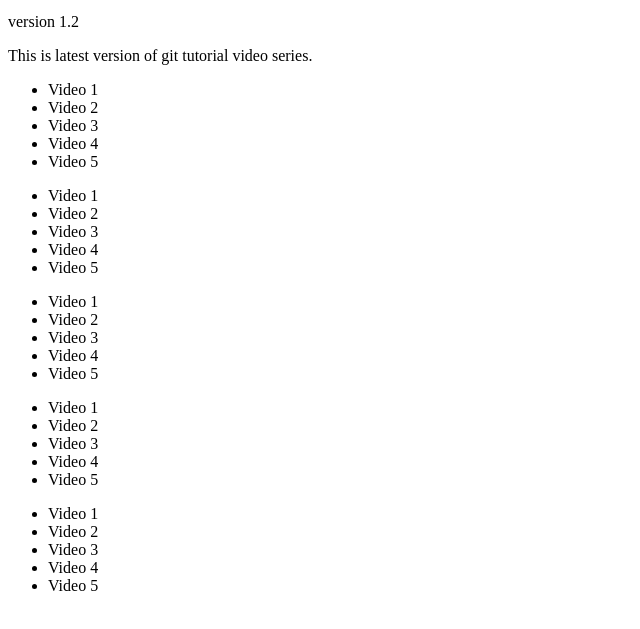
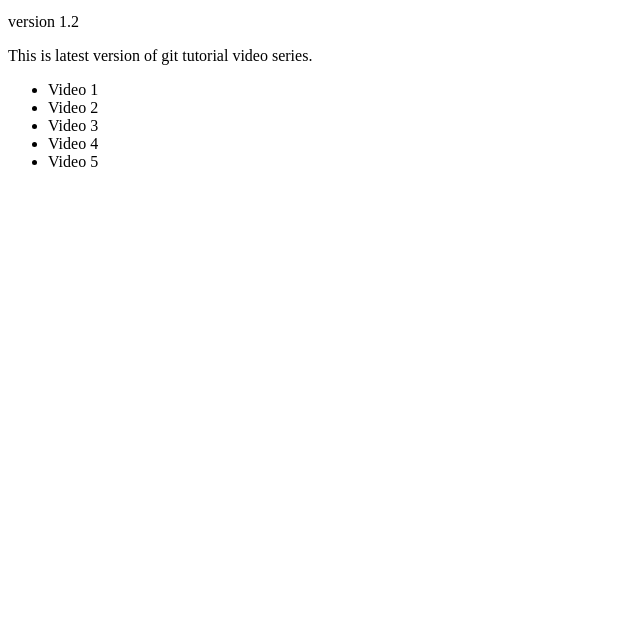
Before and after one commit to manishsinghana/git, a plain HTML site: page index.html in a window 1280 px wide. Shown: the part 101-730 px from the top of the page, without its empty margins (0-640 px from the left). Drawn offline with Linux system fonts and the light colour scheme.

Commit message:
remove some videos

```diff
--- a/index.html
+++ b/index.html
@@ -17,33 +17,5 @@
 		<li>Video 4</li>
 		<li>Video 5</li>
 	</ul>
-	<ul>
-		<li>Video 1</li>
-		<li>Video 2</li>
-		<li>Video 3</li>
-		<li>Video 4</li>
-		<li>Video 5</li>
-	</ul>
-	<ul>
-		<li>Video 1</li>
-		<li>Video 2</li>
-		<li>Video 3</li>
-		<li>Video 4</li>
-		<li>Video 5</li>
-	</ul>
-	<ul>
-		<li>Video 1</li>
-		<li>Video 2</li>
-		<li>Video 3</li>
-		<li>Video 4</li>
-		<li>Video 5</li>
-	</ul>
-	<ul>
-		<li>Video 1</li>
-		<li>Video 2</li>
-		<li>Video 3</li>
-		<li>Video 4</li>
-		<li>Video 5</li>
-	</ul>
 </body>
 </html>
```
